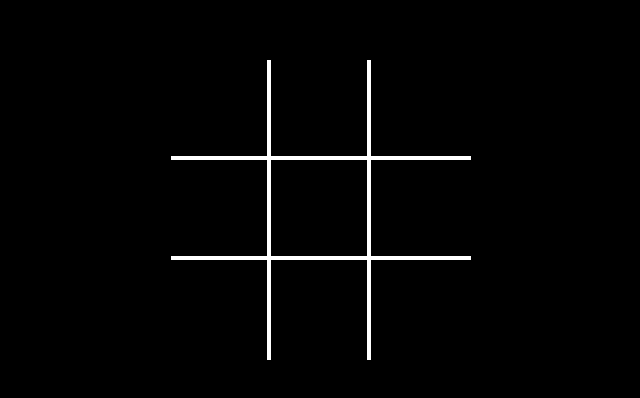
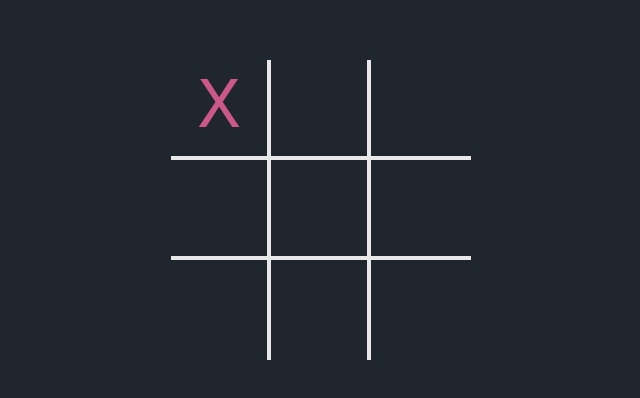
Before and after one commit to kuushal/tic-tac-toe, a plain HTML site: page index.html in a window 1280 px wide. Shown: the part 190-588 px from the top of the page, without its empty margins (319-959 px from the left). Drawn offline with Linux system fonts and the light colour scheme.

Commit message:
updated colors

```diff
--- a/index.html
+++ b/index.html
@@ -13,7 +13,7 @@
 <body>
     <main>
         <div class="container">
-            <div class="box placeholder1"></div>
+            <div class="box placeholder1">X</div>
             <div class="box placeholder2"></div>
             <div class="box placeholder3"></div>
             <div class="box placeholder4"></div>
--- a/style.css
+++ b/style.css
@@ -5,8 +5,9 @@
 
 body {
     height: 100vh;
-    background-color: black;
-    color: white;
+    background-color: #20262E;
+
+    font-family: monospace;
 }
 
 .container {
@@ -25,6 +26,14 @@ body {
 .box {
     height: 100px;
     width: 100px;
+
+    display: flex;
+    justify-content: center;
+    align-items: center;
+    font-size: 4.5rem;
+
+
+    color: #CD5888;
 }
 
 .placeholder1,
@@ -33,7 +42,7 @@ body {
 .placeholder2,
 .placeholder5,
 .placeholder8 {
-    border-right: 0.25rem solid white;
+    border-right: 0.25rem solid #E9E8E8;
 }
 
 .placeholder1,
@@ -42,5 +51,5 @@ body {
 .placeholder4,
 .placeholder5,
 .placeholder6 {
-    border-bottom: 0.25rem solid white;
+    border-bottom: 0.25rem solid #E9E8E8;
 }
```
